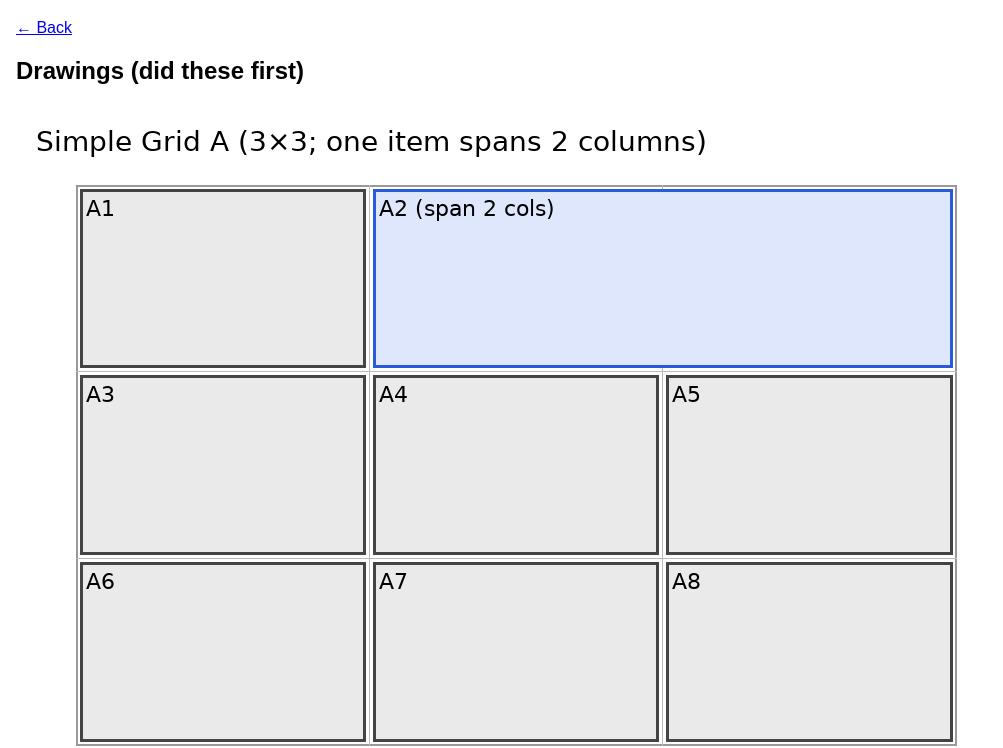
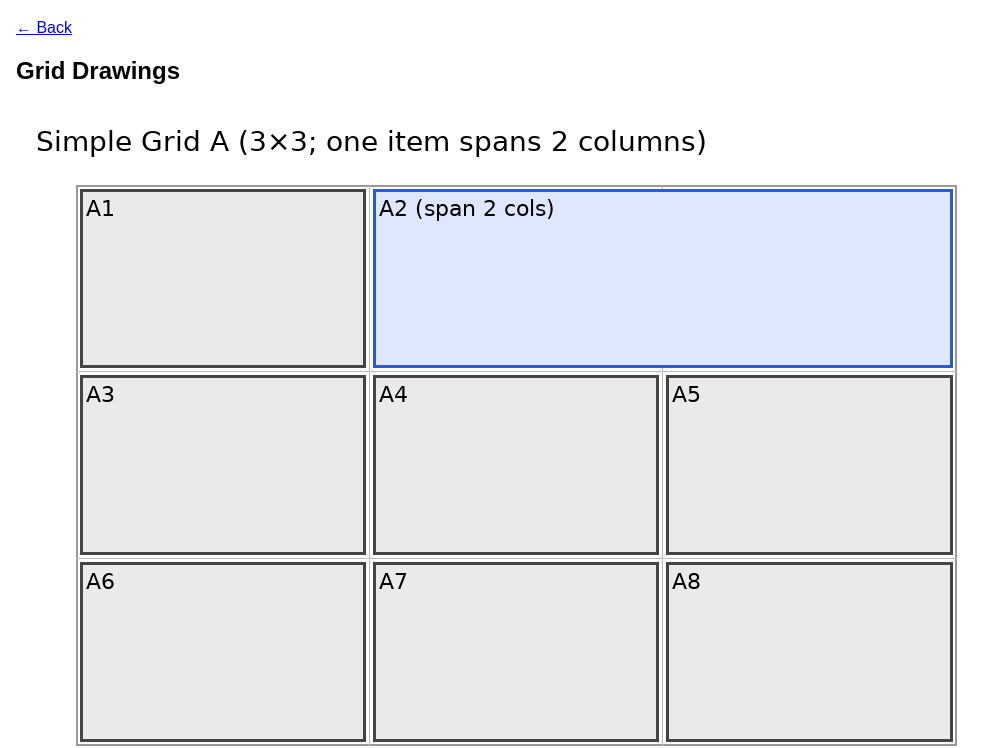
Before and after one commit to giannascuteri903/FEFFall2025, a plain HTML site: page GridAssignment/index.html in a window 1280 px wide. Shown: the part 61-809 px from the top of the page, without its empty margins (0-1003 px from the left). Drawn offline with Linux system fonts and the light colour scheme.

```diff
--- a/GridAssignment/index.html
+++ b/GridAssignment/index.html
@@ -50,7 +50,7 @@
   <h1>In-Class: Two Simple CSS Grids</h1>
   <p><a href="../">← Back</a></p>
 
-  <h2>Drawings (did these first)</h2>
+  <h2>Grid Drawings</h2>
   <p><img src="gridA.png" alt="Drawing of Grid A"></p>
   <p><img src="gridB.png" alt="Drawing of Grid B"></p>
 
```
